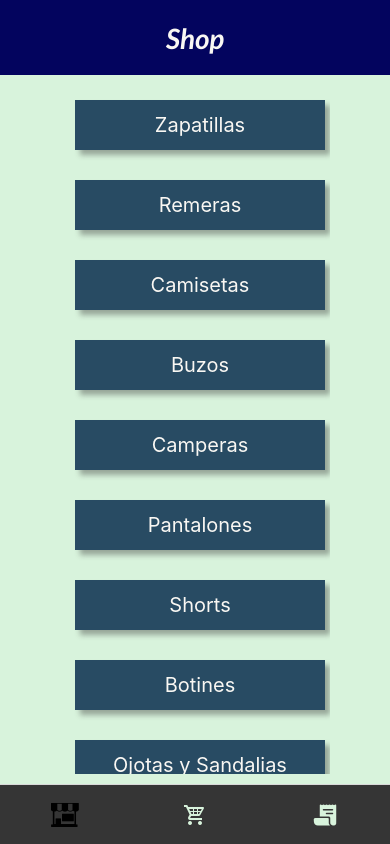
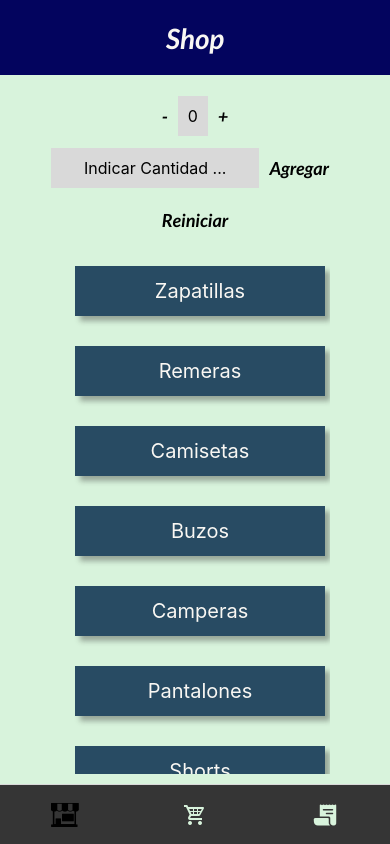
Before and after one commit to FacundoGrimau/mi-proyecto-app, a React Native app: screen /Home in a window 390 px wide. Built offline with nearby package versions, Linux system fonts and the light colour scheme.

Commit message:
Se instalaron los paquetes de redux y se generaron las carpetas store y fetures para implementar el manejo de estados

```diff
--- a/App.js
+++ b/App.js
@@ -8,6 +8,8 @@ import ItemDetail from './src/screens/ItemDetail';
 import { createNativeStackNavigator } from '@react-navigation/native-stack';
 import { NavigationContainer } from '@react-navigation/native';
 import Navigator from './src/navigation/Navigator';
+import { Provider } from 'react-redux';
+import store from './src/store/Index';
 
 const Stack = createNativeStackNavigator()
 export default function App() {
@@ -20,10 +22,9 @@ export default function App() {
   };
 
   return (
-
-      <Navigator>
-
-      </Navigator>
+    <Provider store={store}>
+      <Navigator/>
+    </Provider>
   );
 }
 
--- a/package.json
+++ b/package.json
@@ -13,6 +13,7 @@
     "@react-navigation/bottom-tabs": "^6.6.1",
     "@react-navigation/native": "^6.1.18",
     "@react-navigation/native-stack": "^6.11.0",
+    "@reduxjs/toolkit": "^2.2.7",
     "expo": "~51.0.22",
     "expo-font": "~12.0.9",
     "expo-splash-screen": "~0.27.5",
@@ -22,7 +23,8 @@
     "react-native": "0.74.3",
     "react-native-safe-area-context": "4.10.5",
     "react-native-screens": "3.31.1",
-    "react-native-web": "~0.19.10"
+    "react-native-web": "~0.19.10",
+    "react-redux": "^9.1.2"
   },
   "devDependencies": {
     "@babel/core": "^7.20.0"
--- a/src/components/CategoryItem.jsx
+++ b/src/components/CategoryItem.jsx
@@ -2,18 +2,27 @@ import { Pressable, StyleSheet, Text, View } from 'react-native'
 import React from 'react'
 import Card from './Card'
 import { colors } from '../global/colors'
+import { useDispatch, useSelector } from 'react-redux';
+import { setCategorySelected } from '../fetures/Shop/ShopSlice';
 
 const CategoryItem = ({category, navigation}) => {
+    const dispatch = useDispatch();
+
+    const handleNavigate = () => {
+        dispatch(setCategorySelected(category))
+        navigation.navigate("ItemListCategory", {category});
+    }
+
     return (
         <Card style={styles.cardContainer}>
-            <Pressable onPress={() => navigation.navigate('ItemListCategory', {category})}>
+            <Pressable onPress={handleNavigate}>
                 <Text style={styles.text}>{category}</Text>
             </Pressable>
         </Card>
     )
-    }
+};
 
-export default CategoryItem
+export default CategoryItem;
 
 const styles = StyleSheet.create({
     cardContainer: {
--- /dev/null
+++ b/src/components/Counter.jsx
@@ -0,0 +1,90 @@
+import { Pressable, StyleSheet, Text, TextInput, View } from "react-native";
+import React, { useState } from "react";
+import { colors } from "../global/colors";
+
+import { useDispatch, useSelector } from "react-redux";
+
+import { decrement, increment, incrementByAmount, reset } from "../fetures/Counter/CounterSlice";
+
+
+const Counter = () => {
+
+    const count = useSelector((state)=> state.counter.value)
+    const dispatch = useDispatch()
+
+    const [inputToAdd, setInputToAdd] = useState(null);
+
+    return (
+        <View style={styles.container}>
+            <View style={styles.buttonsContainer}>
+                <Pressable style={styles.button} onPress={() => dispatch(decrement())}>
+                    <Text style={styles.buttonText}>-</Text>
+                </Pressable>
+                    <Text style={styles.span}>{count}</Text>
+                <Pressable style={styles.button} onPress={() => dispatch(increment())}>
+                    <Text style={styles.buttonText}>+</Text>
+                </Pressable>
+            </View>
+            <View style={styles.buttonsContainer}>
+                <TextInput
+                placeholder="Indicar Cantidad ..."
+                style={styles.spanInput}
+                onChangeText={setInputToAdd}
+                value={inputToAdd}
+                />
+                <Pressable
+                style={styles.button}
+                onPress={() => dispatch(incrementByAmount(Number(inputToAdd)))}
+                >
+                    <Text style={styles.buttonText}>Agregar</Text>
+                </Pressable>
+            </View>
+            <Pressable style={styles.button} onPress={() => dispatch(reset())}>
+                <Text style={styles.buttonText}>Reiniciar</Text>
+            </Pressable>
+        </View>
+    );
+};
+
+export default Counter;
+
+const styles = StyleSheet.create({
+    container: {
+        flexDirection: "column",
+        justifyContent: "center",
+        alignItems: "center",
+        width: "100%",
+        backgroundColor: colors.green300,
+        padding: 10,
+    },
+    buttonsContainer: {
+        flexDirection: "row",
+        justifyContent: "center",
+        alignItems: "center",
+        marginBottom: 10,
+    },
+    button: {
+        padding: 10,
+        backgroundColor: colors.green900,
+    },
+    span: {
+        backgroundColor: colors.lightGray,
+        width: "60%",
+        padding: 10,
+        textAlign: "center",
+        fontSize: 16,
+        color: colors.platinum,
+    },
+    spanInput: {
+        backgroundColor: colors.lightGray,
+        width: "60%",
+        padding: 10,
+        textAlign: "center",
+        fontSize: 16,
+        color: colors.green900,
+    },
+    buttonText: {
+        fontSize: 18,
+        fontFamily: "Lato",
+    },
+});
--- a/src/components/ProductItem.jsx
+++ b/src/components/ProductItem.jsx
@@ -2,13 +2,22 @@ import { Image, Pressable, StyleSheet, Text } from 'react-native'
 import React from 'react'
 import { colors } from '../global/colors'
 import Card from './Card'
+import { useDispatch } from 'react-redux';
+import { setItemSelected } from '../fetures/Shop/ShopSlice';
 
 const ProductItem = ({product, navigation}) => {
+  const dispatch = useDispatch();
+
+  const handleNavigate = () => {
+    dispatch(setItemSelected(product.title))
+    navigation.navigate("ItemDetail", {productoId: product.id});
+  }
+
   return (
     <Card style={styles.additionalStylesCard}>
       <Pressable
         style={styles.pressable}
-          onPress={() => navigation.navigate('ItemDetail', {productoId: product.id})}
+        onPress={handleNavigate}
       >
         <Text style={styles.textCategory}>{product.title}</Text>
         <Image
--- /dev/null
+++ b/src/fetures/Counter/CounterSlice.js
@@ -0,0 +1,25 @@
+import { createSlice } from "@reduxjs/toolkit";
+
+export const counterSlice = createSlice({
+    name: "counter",
+    initialState: {
+    value: 0,
+    },
+    reducers: {
+        increment: (state, action) => {
+            state.value += 1;
+        },
+        decrement: (state, action) => {
+            state.value -= 1;
+        },
+        incrementByAmount: (state, action) => {
+            state.value += action.payload;
+        },
+        reset: (state) => {
+            state.value = 0;
+        },
+    },
+});
+
+export const {increment, decrement, incrementByAmount, reset} = counterSlice.actions;
+export default counterSlice.reducer;
--- /dev/null
+++ b/src/fetures/Shop/ShopSlice.js
@@ -0,0 +1,22 @@
+import { createSlice } from "@reduxjs/toolkit";
+
+export const shopSlice = createSlice ({
+    name: "shop",
+    initialState: {
+        value: {
+            categorySelected: "",
+            itemSelected: "",
+        }
+    },
+    reducers: {
+        setCategorySelected: (state, action) => {
+            state.value.categorySelected = action.payload;
+        },
+        setItemSelected: (state, action) => {
+            state.value.itemSelected = action.payload;
+        },
+    },
+});
+
+export const {setCategorySelected, setItemSelected} = shopSlice.actions;
+export default shopSlice.reducer;
--- a/src/screens/Home.jsx
+++ b/src/screens/Home.jsx
@@ -3,10 +3,12 @@ import React from 'react'
 import categories from '../data/categories.json'
 import CategoryItem from '../components/CategoryItem'
 import { colors } from '../global/colors'
+import Counter from '../components/Counter'
 
 const Home = ({navigation, route}) => {
     return (
         <View style={styles.flatListContainer}>
+            <Counter/>
             <FlatList
                 keyExtractor={category => category}
                 data={categories}
@@ -16,9 +18,9 @@ const Home = ({navigation, route}) => {
             />
         </View>
     )
-}
+};
 
-export default Home
+export default Home;
 
 const styles = StyleSheet.create({
     flatListContainer: {
--- /dev/null
+++ b/src/store/Index.js
@@ -0,0 +1,10 @@
+import { configureStore } from "@reduxjs/toolkit";
+import counterReducer from "../fetures/Counter/CounterSlice";
+import shopReducer from "../fetures/Shop/ShopSlice";
+
+export default configureStore ({
+    reducer: {
+        counter: counterReducer,
+        shop: shopReducer,
+    },
+});
```
Also changed, not shown: 1 other file (tests, documents, lock files or other folders). Lines whose indentation alone changed are shown as unchanged.
